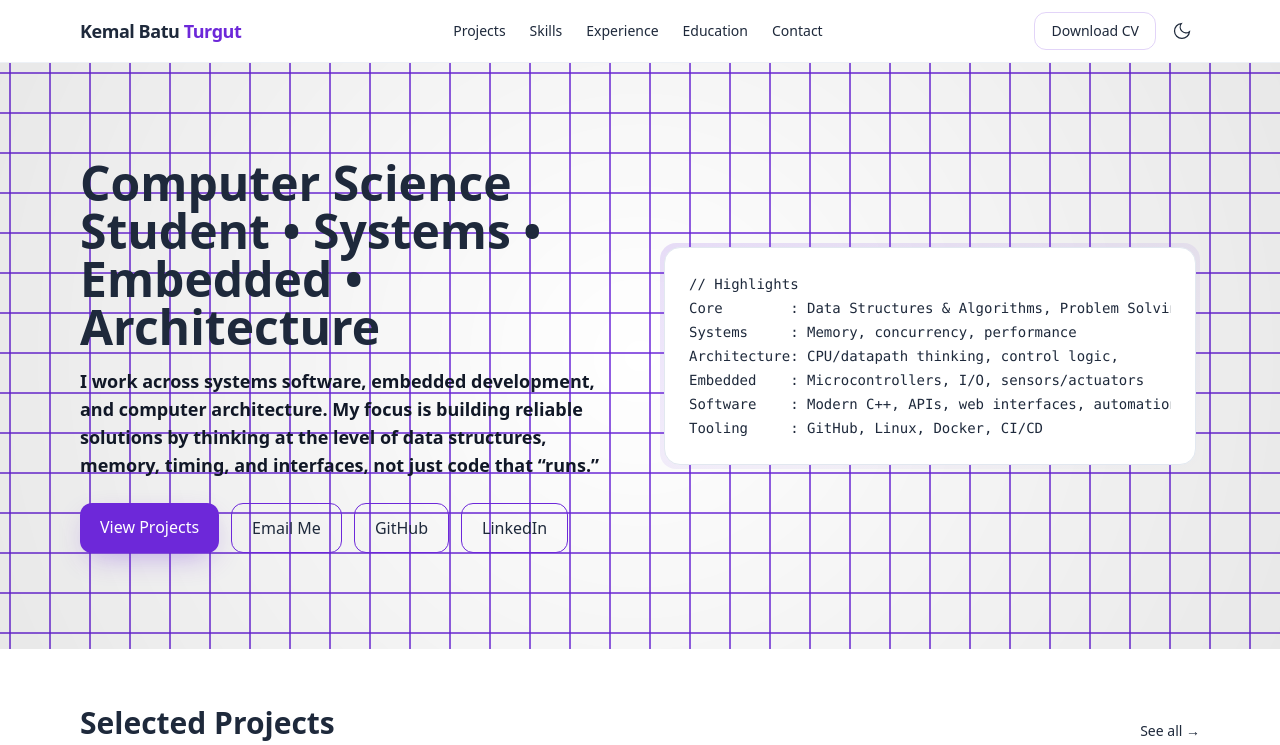
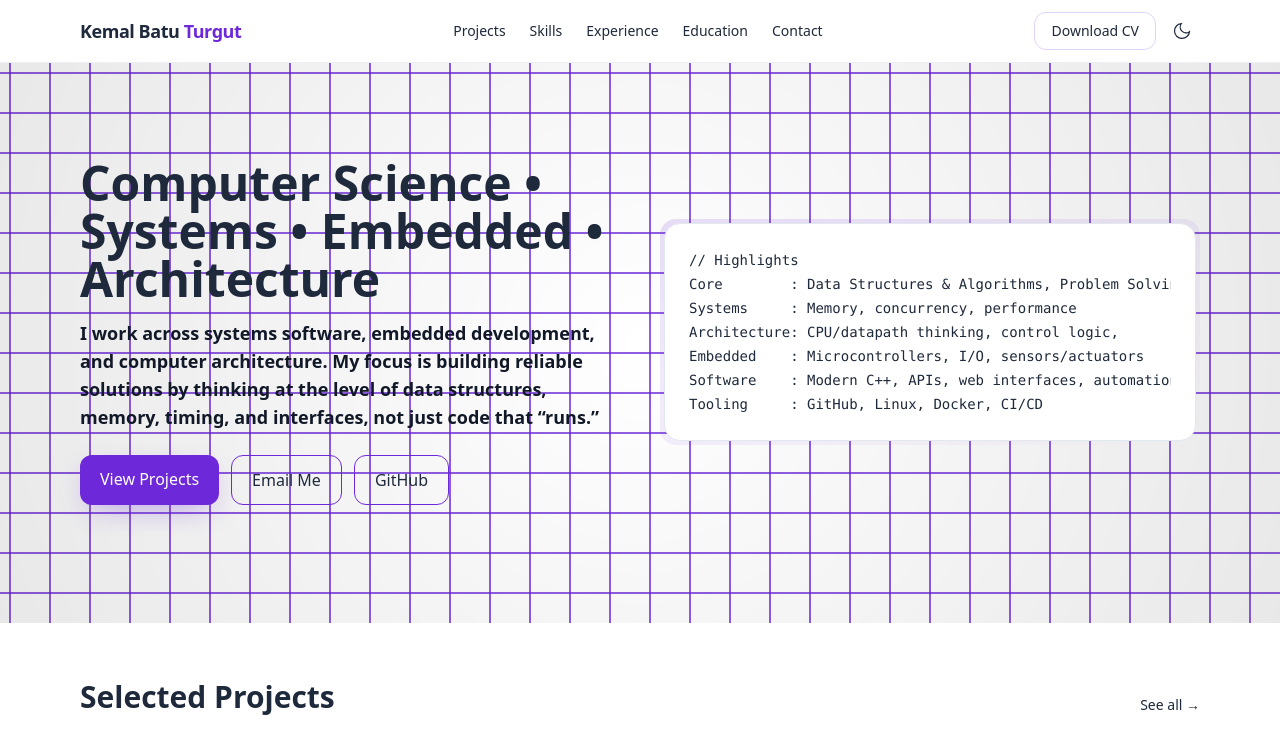
Before and after one commit to kemalbatut/Portfolio, a website: page index.html in a window 1280 px wide. Shown: the top 745 px of the page. Drawn offline with nearby package versions, Linux system fonts and the light colour scheme.

Commit message:
Update portfolio

```diff
--- a/index.html
+++ b/index.html
@@ -95,7 +95,7 @@
 
     <div class="mx-auto max-w-6xl px-4 py-16 sm:py-24 grid md:grid-cols-2 gap-10 items-center relative z-10">
       <div>
-<h1 class="text-4xl sm:text-5xl font-bold leading-tight">Computer Science Student • Systems • Embedded • Architecture</h1>
+<h1 class="text-4xl sm:text-5xl font-bold leading-tight">Computer Science • Systems • Embedded • Architecture</h1>
 
 <p class="mt-4 text-lg text-slate-600 dark:text-slate-300">
   I work across systems software, embedded development, and computer architecture. My focus is building reliable
@@ -106,7 +106,6 @@
           <a href="#projects" class="rounded-xl bg-brand px-5 py-3 text-white font-medium shadow-glow">View Projects</a>
           <a href="mailto:kemalbatut@gmail.com" class="btn-outline rounded-xl px-5 py-3 font-medium">Email Me</a>
           <a href="https://github.com/kemalbatut" target="_blank" rel="noopener noreferrer" class="btn-outline rounded-xl px-5 py-3 font-medium">GitHub</a>
-          <a href="https://www.linkedin.com/in/yourhandle" target="_blank" rel="noopener noreferrer" class="btn-outline rounded-xl px-5 py-3 font-medium">LinkedIn</a>
         </div>
       </div>
       <div class="rounded-2xl bg-gradient-to-br from-brand/15 to-transparent p-1">
@@ -344,7 +343,6 @@ Tooling     : GitHub, Linux, Docker, CI/CD</code></pre>
       </div>
       <div class="flex flex-wrap items-center gap-3">
         <a href="mailto:kemalbatut@gmail.com" class="rounded-xl bg-brand px-5 py-3 text-white font-medium shadow-glow">Email Me</a>
-        <a href="https://linkedin.com/in/yourhandle" target="_blank" rel="noopener noreferrer" class="rounded-xl border px-5 py-3 font-medium">LinkedIn</a>
         <a href="https://github.com/kemalbatut" target="_blank" rel="noopener noreferrer" class="rounded-xl border px-5 py-3 font-medium">GitHub</a>
       </div>
     </div>
```
